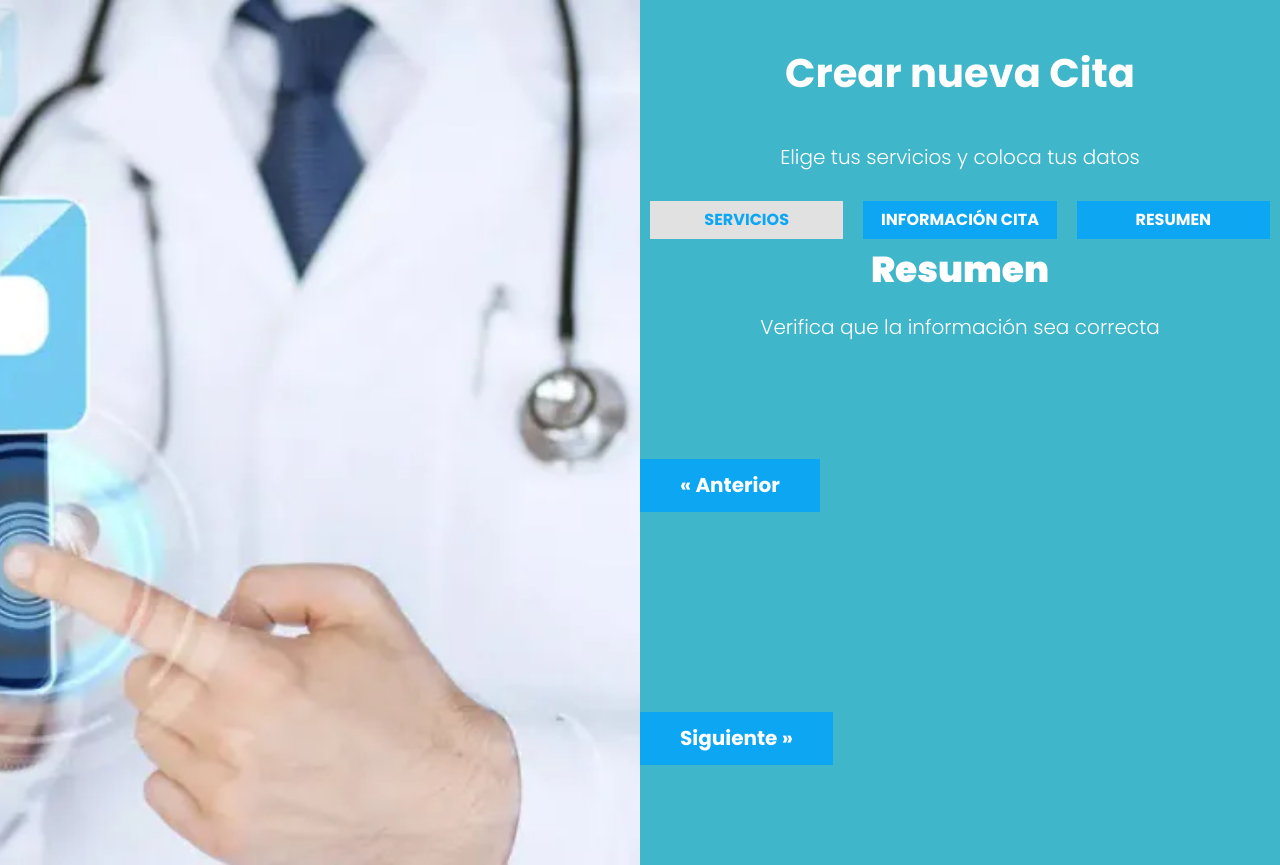
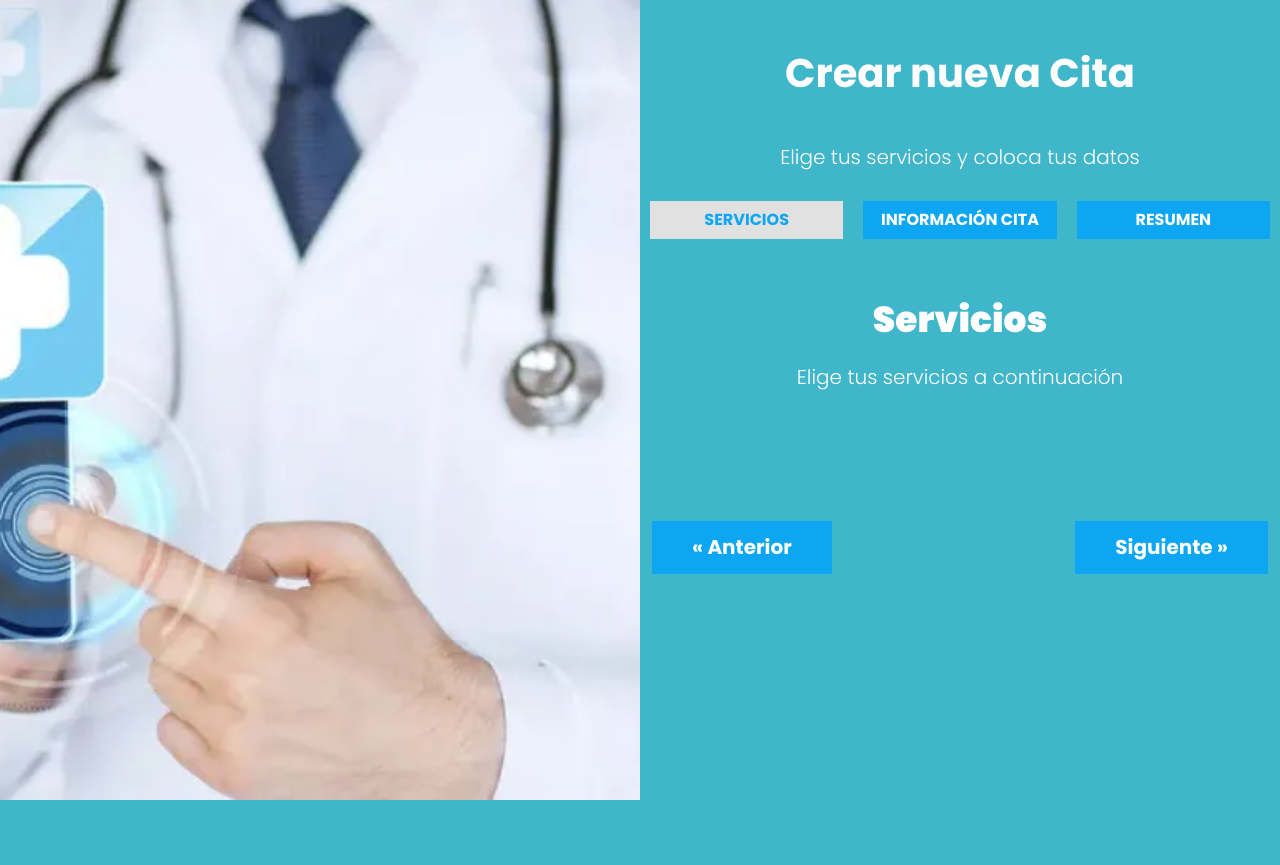
Before and after one commit to angelmund/CitasWeb, a PHP site: the page made by views/cita/index.php in a window 1280 px wide. After the commit the page ends 800 px from the top, so only its background shows below. Run offline with PHP 8.4, Linux system fonts and the light colour scheme; the template is opened without the code that fills it: most values are stand-ins (such as "Sample title", 1, 10 or a date in 2020).

Commit message:
csmbios en dash

```diff
--- a/src/scss/componentes/_paginacion.scss
+++ b/src/scss/componentes/_paginacion.scss
@@ -8,10 +8,9 @@
         display: flex;
         justify-content: space-between;
     }
-    /*
+
     button{
-        margin: 0 0 1rem 0;
+        margin: 1.2rem 1.2rem;
+    }
 
-    }
-    */
 }
--- a/src/scss/layout/_cita.scss
+++ b/src/scss/layout/_cita.scss
@@ -1,11 +1,13 @@
 
 .seccion{
+    padding: 5rem 0;
+
     .text-center{
         text-align: center;
     }
 
-    &:nth-child(2),
-    &:nth-child(3){
+    &:nth-child(3),
+    &:nth-child(4){
         display: none; /*Para que se oculten */
     }
 }
--- a/views/cita/index.php
+++ b/views/cita/index.php
@@ -56,13 +56,13 @@
                 id="anterior"
                 class="boton"
             >&laquo; Anterior</button>
-        </div>
 
-        <div class="paginacion">
             <button
                 id="siguiente"
                 class="boton"
 
             > Siguiente &raquo;</button>
         </div>
+
+
 </div>
```
Also changed, not shown: public/build/css/app.css, 1 other file.
